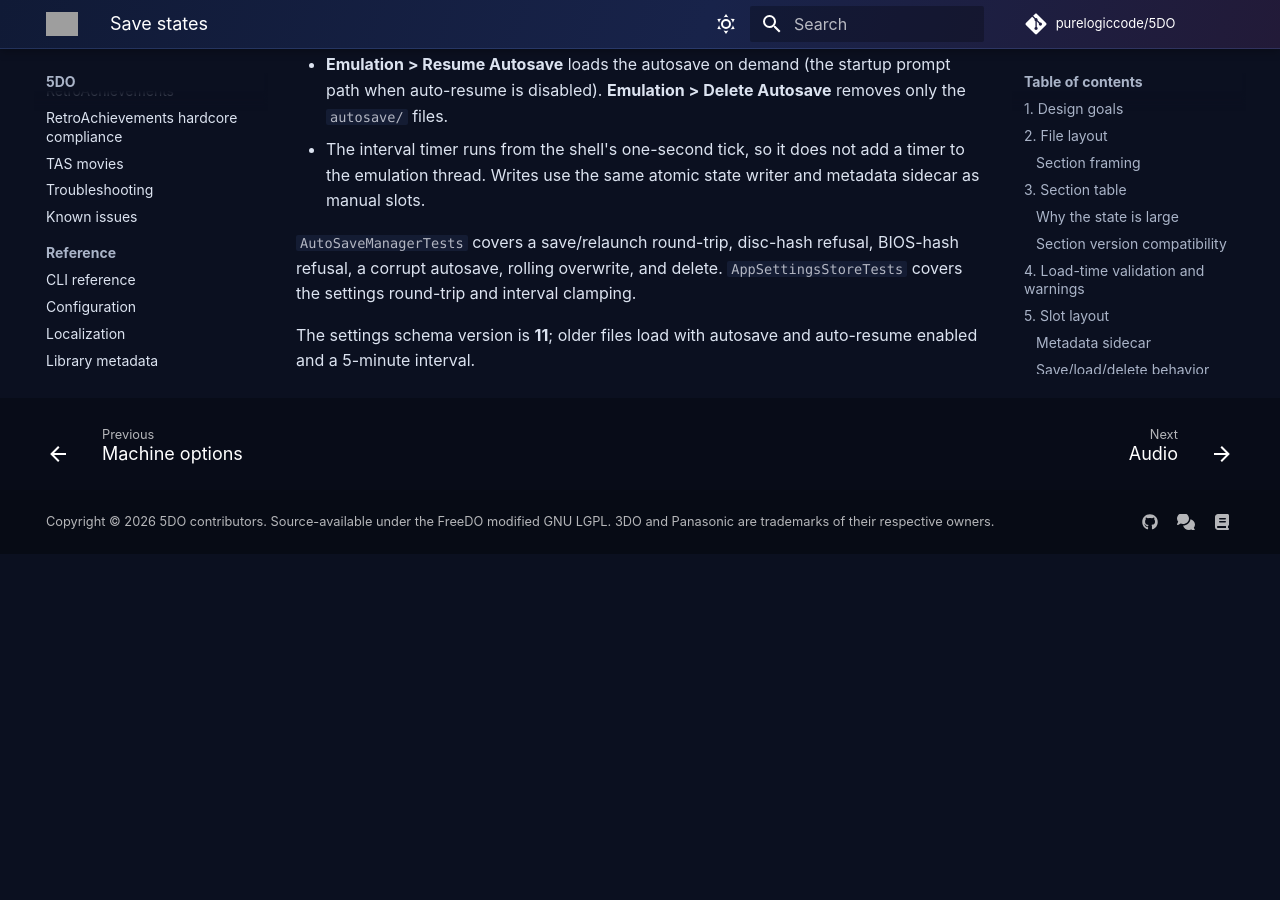
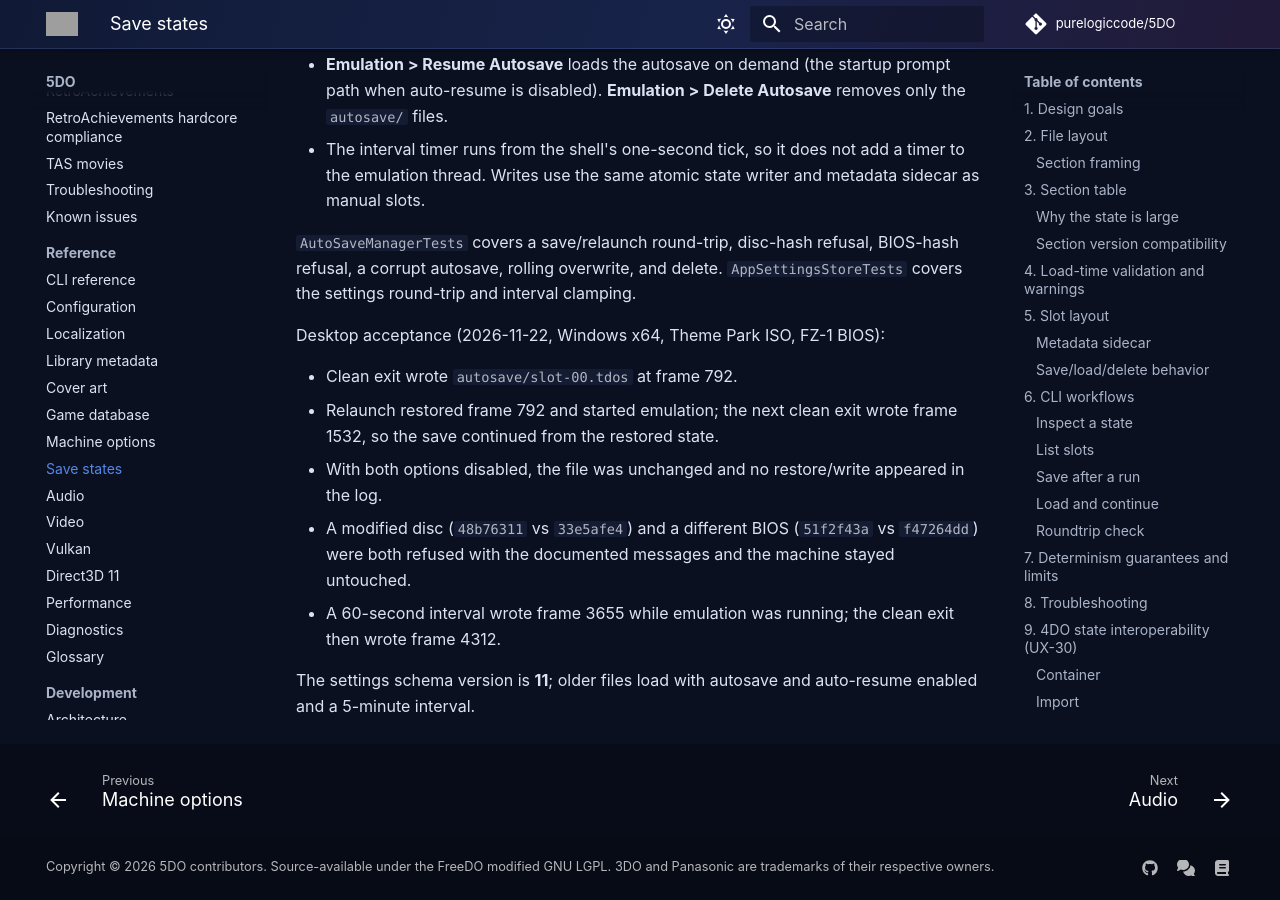
Before and after one commit to purelogiccode/5DO, an MkDocs documentation site: the page built from docs/SaveStates.md, in a window 1280 px wide and 900 px high, scrolled down 16298 px. Built offline with MkDocs 1.6.1 and Material for MkDocs 9.7.7, drawn with Linux system fonts in a browser that asks for light colours; comment, search, counter and statistics services are not loaded; before the commit the page ends 16852 px from its top, so only the background shows below that; grey boxes are pictures that could not be loaded.

Commit message:
Record the desktop autosave acceptance

```diff
--- a/docs/SaveStates.md
+++ b/docs/SaveStates.md
@@ -562,5 +562,18 @@ The desktop shell keeps one rolling autosave in its own directory:
 refusal, a corrupt autosave, rolling overwrite, and delete. `AppSettingsStoreTests`
 covers the settings round-trip and interval clamping.
 
+Desktop acceptance (2026-11-22, Windows x64, Theme Park ISO, FZ-1 BIOS):
+
+- Clean exit wrote `autosave/slot-00.tdos` at frame 792.
+- Relaunch restored frame 792 and started emulation; the next clean exit wrote frame
+  1532, so the save continued from the restored state.
+- With both options disabled, the file was unchanged and no restore/write appeared in
+  the log.
+- A modified disc (`48b76311` vs `33e5afe4`) and a different BIOS (`51f2f43a` vs
+  `f47264dd`) were both refused with the documented messages and the machine stayed
+  untouched.
+- A 60-second interval wrote frame 3655 while emulation was running; the clean exit then
+  wrote frame 4312.
+
 The settings schema version is **11**; older files load with autosave and auto-resume
 enabled and a 5-minute interval.
```
Also changed, not shown: docs/ImplementationPlanArchive.md (+3 -1 lines), docs/Status.md (+4 -0 lines).
